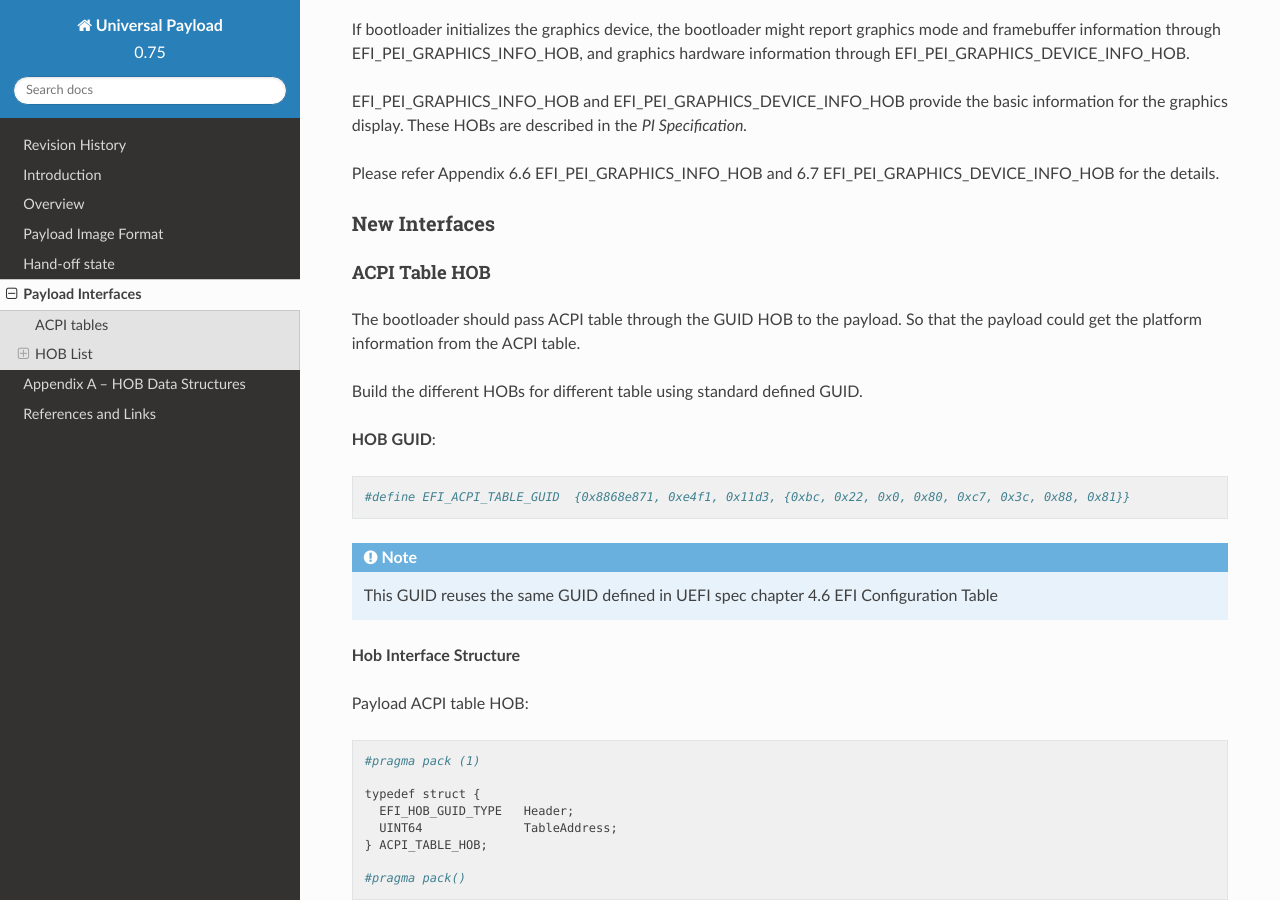
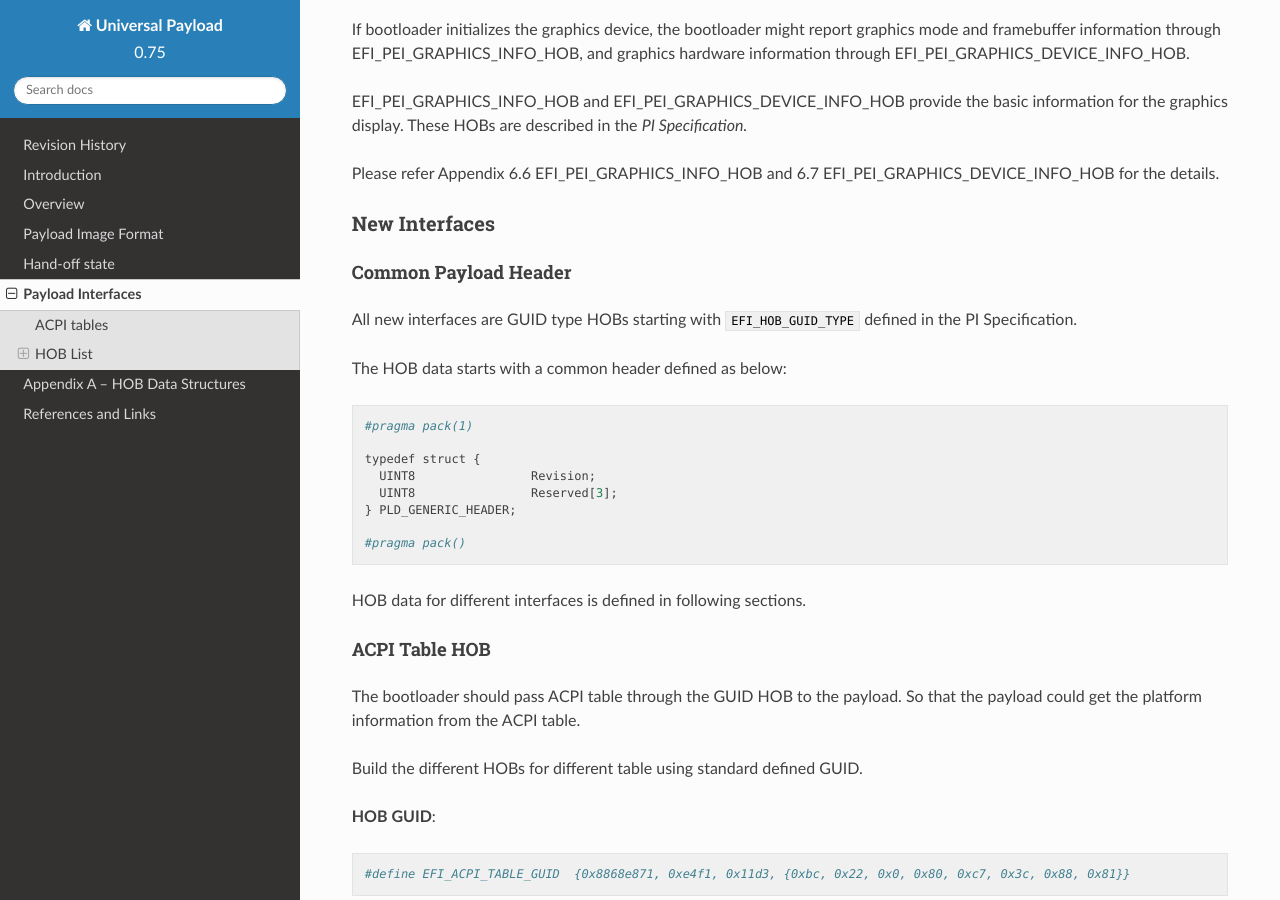
Before and after one commit to UniversalScalableFirmware/documentation, a Sphinx documentation site: the page built from source/payload-interfaces/index.rst, in a window 1280 px wide and 900 px high, scrolled down 2438 px. Built offline with Sphinx 7.4.7 and the Read the Docs theme 2.0.0, drawn with Linux system fonts in a browser that asks for light colours.

Commit message:
Add PLD_GENERIC_HEADER as the common header for new interfaces
Signed-off-by: Ray Ni <ray.ni@intel.com>

```diff
--- a/source/payload-interfaces/index.rst
+++ b/source/payload-interfaces/index.rst
@@ -147,6 +147,24 @@ Please refer Appendix 6.6 EFI_PEI_GRAPHICS_INFO_HOB and 6.7 EFI_PEI_GRAPHICS_DEV
 
 New Interfaces
 ~~~~~~~~~~~~~~
+
+Common Payload Header
+^^^^^^^^^^^^^^^^^^^^^^^^^
+
+All new interfaces are GUID type HOBs starting with ``EFI_HOB_GUID_TYPE`` defined in the PI Specification.
+
+The HOB data starts with a common header defined as below::
+
+  #pragma pack(1)
+
+  typedef struct {
+    UINT8                Revision;
+    UINT8                Reserved[3];
+  } PLD_GENERIC_HEADER;
+
+  #pragma pack()
+
+HOB data for different interfaces is defined in following sections.
 
 ACPI Table HOB
 ^^^^^^^^^^^^^^
```
